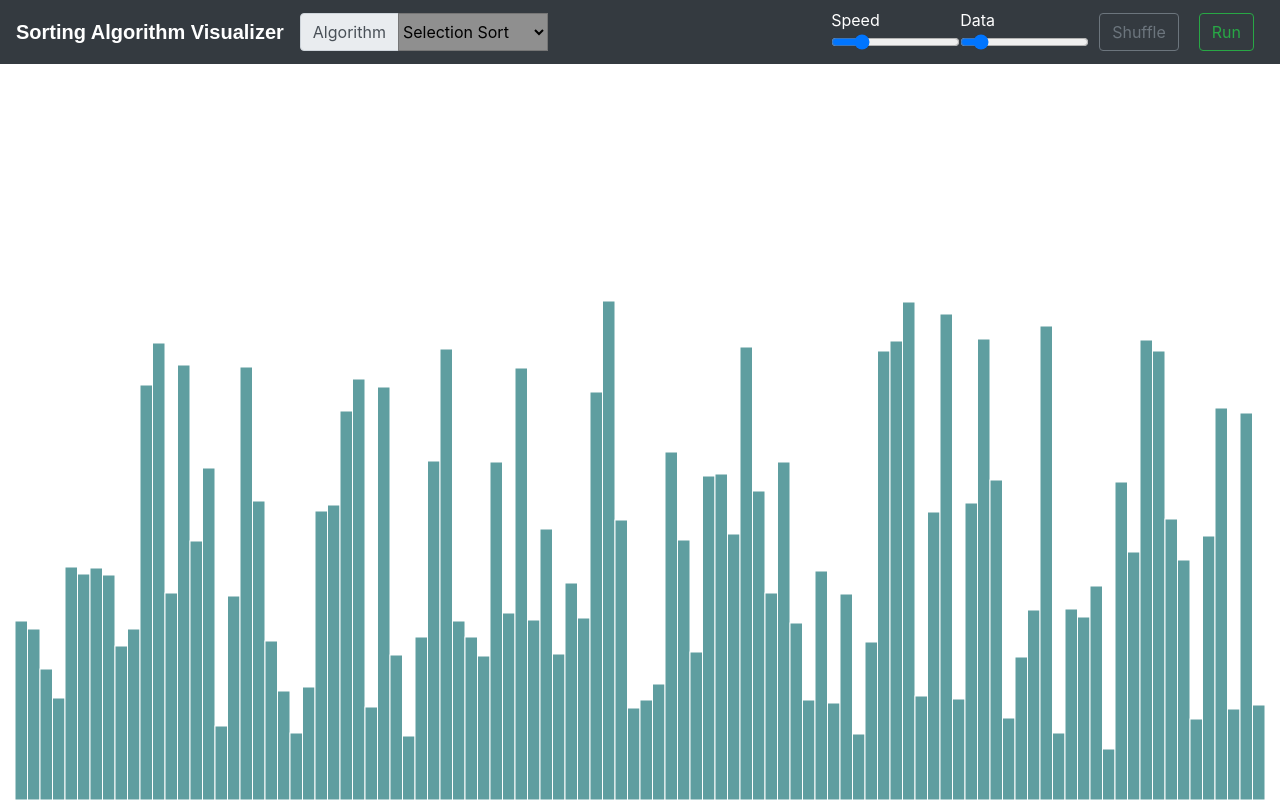
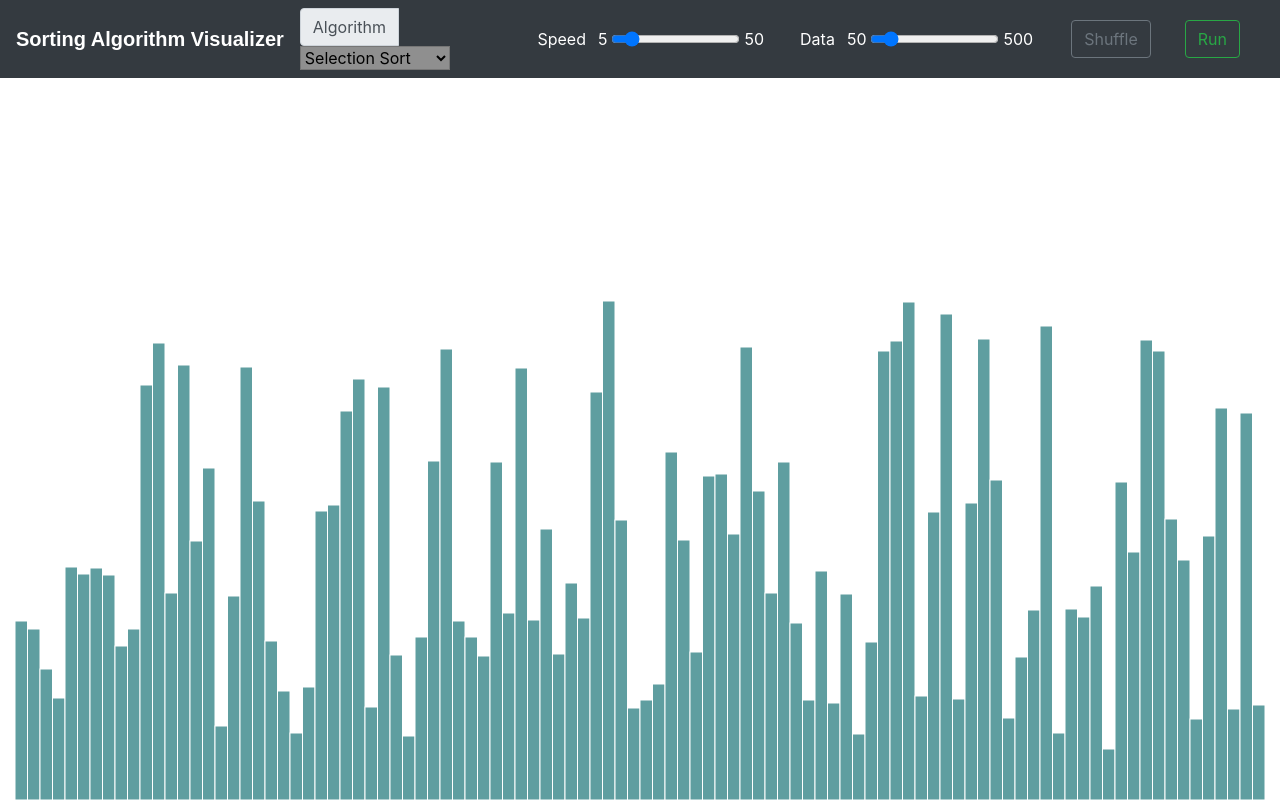
Before and after one commit to chenchienlin/Sorting-Algorithm-Visualization, a plain HTML site: page index.html in a window 1280 px wide. Drawn offline with nearby package versions, Linux system fonts and the light colour scheme.

Commit message:
change the spacing of the slider bar

```diff
--- a/index.html
+++ b/index.html
@@ -55,17 +55,21 @@
 
         <div class="collapse navbar-collapse" id="navbarSupportedContent">
 
-            <div class="slidecontainer">
-                <span id="speed-slider-text">Speed</span>
-                <input type="range" min="5" max="30" value="10" class="slider" id="speed">
+            <div class="d-flex mr-4 slidecontainer">
+                <span class="mx-2 cyan-text" id="speed-slider-text">Speed </span>
+                <span class="mx-1 text-default" id="speed-slider-text">5 </span>
+                <input type="range" min="5" max="50" value="10" class="slider" id="speed">
+                <span class="mx-1 text-default" id="speed-slider-text">50 </span>
             </div>
 
-            <div class="slidecontainer">
-                <span id="data-slider-text">Data</span>
+            <div class="d-flex mr-4 slidecontainer">
+                <span class="mx-2" id="data-slider-text">Data</span>
+                <span class="mx-1 text-default" id="speed-slider-text">50 </span>
                 <input type="range" min="50" max="500" value="100" class="slider" id="data">
+                <span class="mx-1 text-default" id="speed-slider-text">500 </span>
             </div>
-            <button class="btn btn-outline-secondary my-2 my-sm-0 shuffle" type="submit">Shuffle</button>
-            <button class="btn btn-outline-success my-2 my-sm-0 run" type="submit">Run</button>
+            <button class="btn btn-outline-secondary mr-4 my-2 my-sm-0 shuffle" type="submit">Shuffle</button>
+            <button class="btn btn-outline-success mr-4 my-2 my-sm-0 run" type="submit">Run</button>
         </div>
     </nav>
     <div id="svg-container">
--- a/styles.css
+++ b/styles.css
@@ -74,12 +74,8 @@ p {
     font-weight: 300;
 }
 
-#speed-slider-text, #data-slider-text {
+.slidecontainer {
     color: #fff;
-}
-
-.slider {
-    display: inline;
 }
 
 /* body {
```
